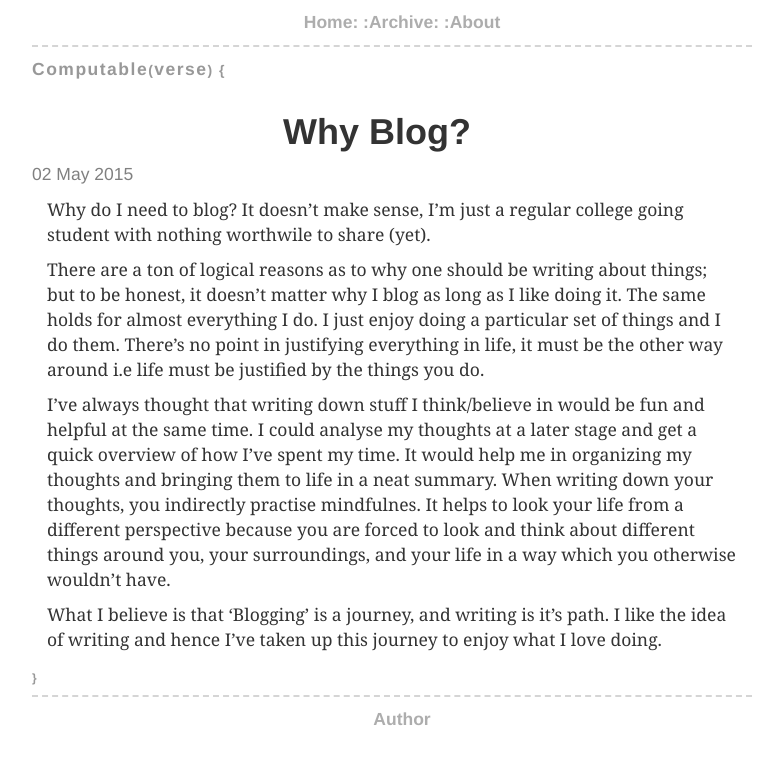
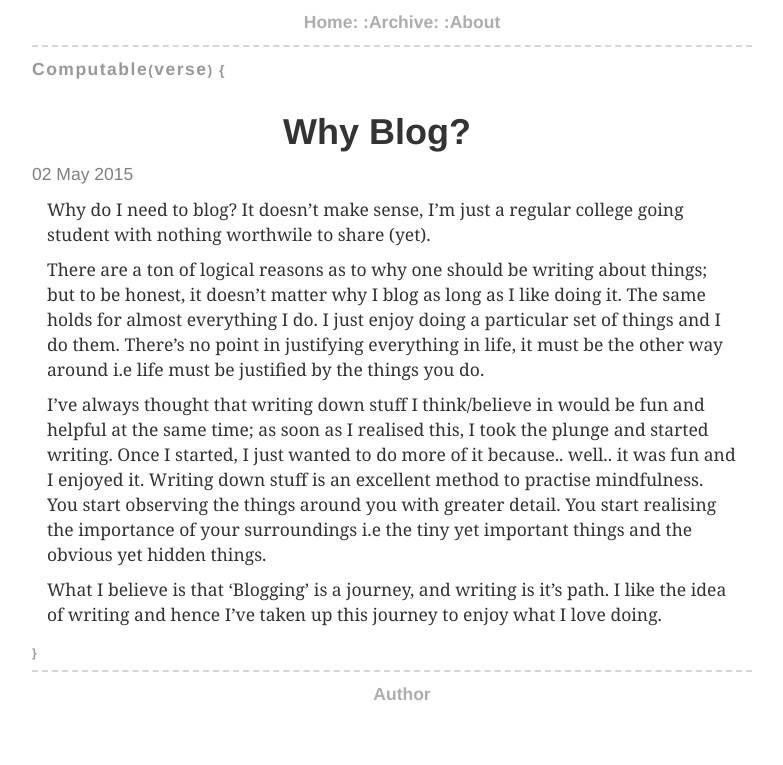
Before and after one commit to ACidDrinkeR/lol.github.io, a Jekyll site: the page built from _posts/2015-05-02-why-blog.md, in a window 1280 px wide. Shown: the top 765 px of the page, without its empty margins (263-1046 px from the left). Built offline with Jekyll 4.4.1, drawn with Linux system fonts in a browser that asks for light colours.

Commit message:
Update 2015-05-02-why-blog.md

```diff
--- a/_posts/2015-05-02-why-blog.md
+++ b/_posts/2015-05-02-why-blog.md
@@ -8,6 +8,6 @@ Why do I need to blog? It doesn't make sense, I'm just a regular college going s
 
 There are a ton of logical reasons as to why one should be writing about things; but to be honest, it doesn't matter why I blog as long as I like doing it. <!--more-->The same holds for almost everything I do. I just enjoy doing a particular set of things and I do them. There's no point in justifying everything in life, it must be the other way around i.e life must be justified by the things you do.
 
-I've always thought that writing down stuff I think/believe in would be fun and helpful at the same time. I could analyse my thoughts at a later stage and get a quick overview of how I've spent my time. It would help me in organizing my thoughts and bringing them to life in a neat summary. When writing down your thoughts, you indirectly practise mindfulnes. It helps to look your life from a different perspective because you are forced to look and think about different things around you, your surroundings, and your life in a way which you otherwise wouldn't have.
+I've always thought that writing down stuff I think/believe in would be fun and helpful at the same time; as soon as I realised this, I took the plunge and started writing. Once I started, I just wanted to do more of it because.. well.. it was fun and I enjoyed it. Writing down stuff is an excellent method to practise mindfulness. You start observing the things around you with greater detail. You start realising the importance of your surroundings i.e the tiny yet important things and the obvious yet hidden things.
 
 What I believe is that 'Blogging' is a journey, and writing is it's path. I like the idea of writing and hence I've taken up this journey to enjoy what I love doing.
```
